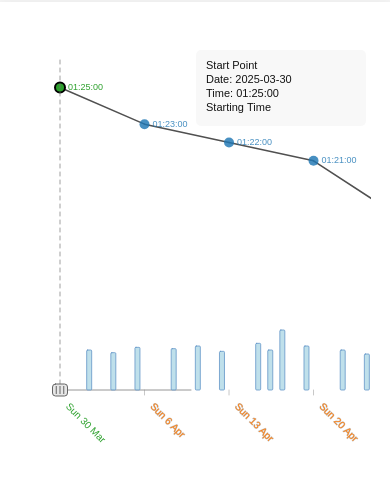
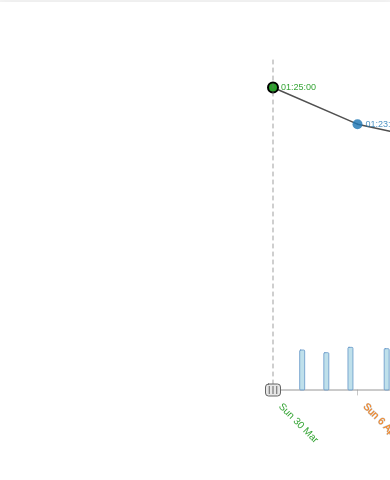
Before and after one commit to botpilots/rungraph, a website built with Vite: page index.html in a window 390 px wide. Shown: the part 162-642 px from the top of the page. Built offline with nearby package versions, Linux system fonts and the light colour scheme.

Commit message:
make scrollable horizontally.

```diff
--- a/src/style.css
+++ b/src/style.css
@@ -19,6 +19,7 @@ body {
   min-width: 320px;
   min-height: 100vh;
   background-color: #f5f5f5;
+  overflow-x: auto;
 }
 
 #app {
@@ -29,6 +30,7 @@ body {
   text-align: center;
   background-color: white;
   box-shadow: 0 0 10px rgba(0, 0, 0, 0.05);
+  overflow-x: auto;
 }
 
 #graph-container {
@@ -37,6 +39,8 @@ body {
   display: flex;
   justify-content: center;
   align-items: center;
+  min-width: 800px;
+  overflow-x: auto;
 }
 
 canvas {
@@ -47,5 +51,11 @@ canvas {
 @media (max-width: 768px) {
   #app {
     padding: 0.5rem;
+    overflow-x: auto;
+  }
+
+  body, #app, #graph-container {
+    overflow-x: auto;
+    -webkit-overflow-scrolling: touch;
   }
 }
```
